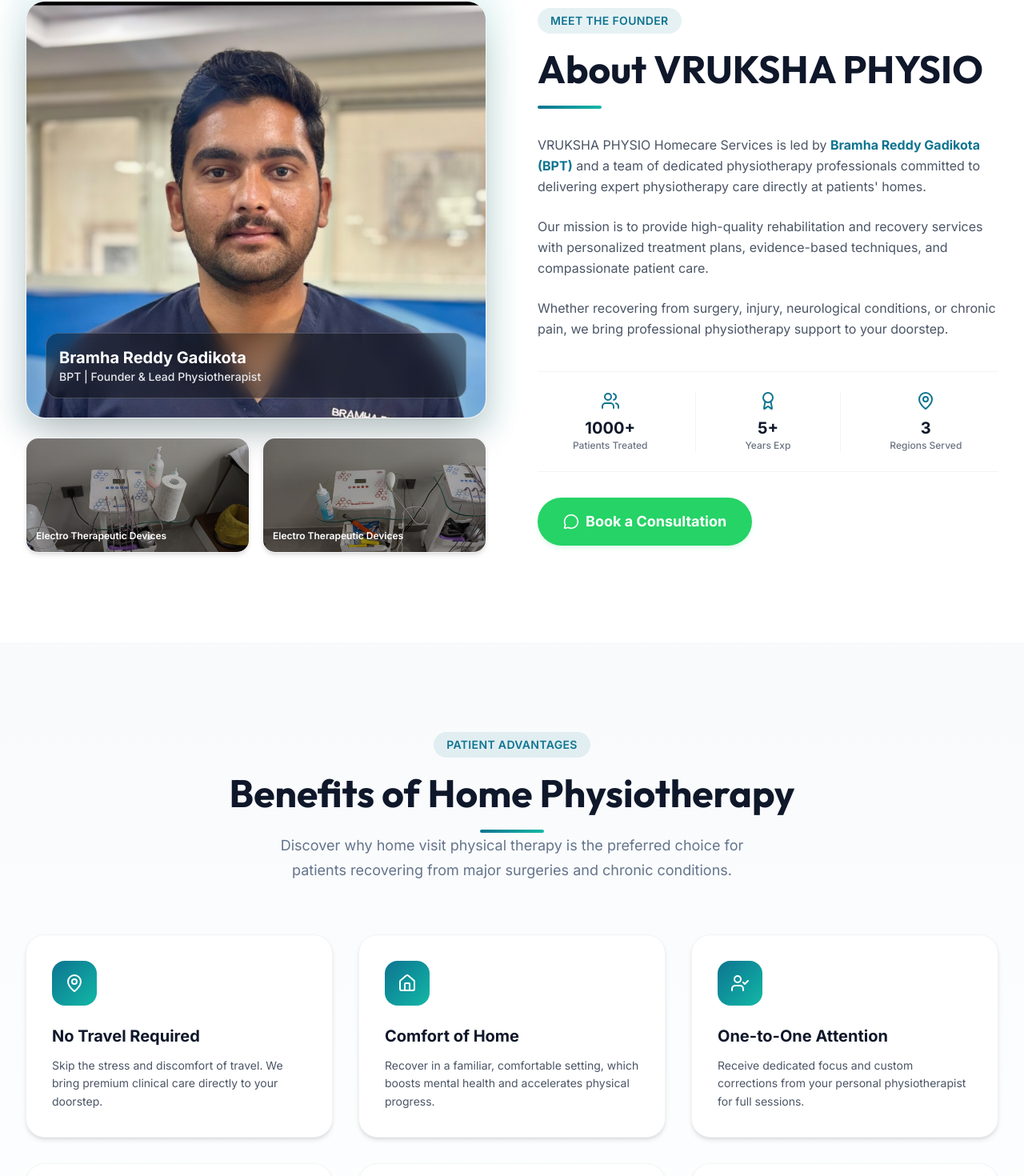
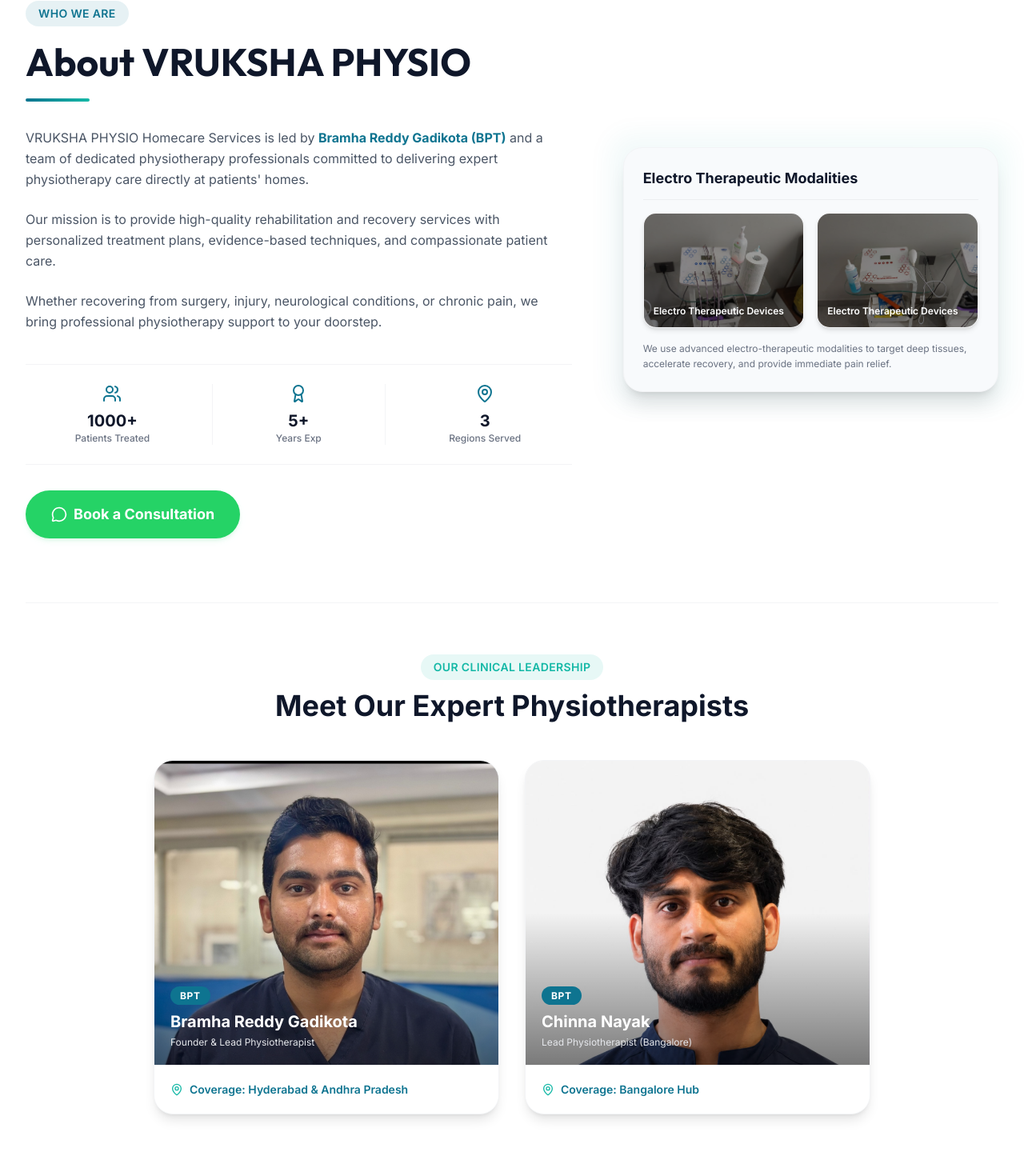
Before and after one commit to meghavamsikiran/vrukshaphysio, a React (Vite) app: page / in a window 1280 px wide. Shown: the part 5506-6976 px from the top of the page at 80% size. Built offline with nearby package versions, Linux system fonts and the light colour scheme.

Commit message:
Add Chinna Nayak (BPT) - Lead Physiotherapist Bangalore to clinical team showcase in About section

```diff
--- a/src/components/About.tsx
+++ b/src/components/About.tsx
@@ -1,65 +1,34 @@
 import { Award, Users, MapPin, MessageCircle } from 'lucide-react';
 
 const WHATSAPP_URL = 'https://wa.me/919381682898';
+
+const team = [
+  {
+    image: '/images/bramha-reddy.jpg',
+    name: 'Bramha Reddy Gadikota',
+    role: 'Founder & Lead Physiotherapist',
+    degree: 'BPT',
+    location: 'Hyderabad & Andhra Pradesh',
+  },
+  {
+    image: '/images/chinna-nayak.png',
+    name: 'Chinna Nayak',
+    role: 'Lead Physiotherapist (Bangalore)',
+    degree: 'BPT',
+    location: 'Bangalore Hub',
+  },
+];
 
 export default function About() {
   return (
     <section id="about" className="py-20 md:py-28 bg-white overflow-hidden">
       <div className="max-w-7xl mx-auto px-4 sm:px-6 lg:px-8">
-        <div className="grid grid-cols-1 lg:grid-cols-12 gap-12 lg:gap-16 items-center">
-          {/* Images Section */}
-          <div className="lg:col-span-6 space-y-6">
-            {/* Main Founder Card */}
-            <div className="relative">
-              {/* Decorative Frame */}
-              <div className="absolute -inset-4 rounded-3xl bg-gradient-to-tr from-[#0E7490] to-[#14B8A6] opacity-10 blur-lg"></div>
-
-              <div className="relative rounded-3xl overflow-hidden shadow-2xl border border-gray-100">
-                <img
-                  src="/images/bramha-reddy.jpg"
-                  alt="Bramha Reddy Gadikota - Founder & Lead Physiotherapist"
-                  className="w-full h-[450px] md:h-[520px] object-cover object-top hover:scale-102 transition-transform duration-500"
-                />
-
-                {/* Glass Badge */}
-                <div className="absolute bottom-6 left-6 right-6 p-4 rounded-2xl bg-black/40 backdrop-blur-md border border-white/20 text-white">
-                  <h4 className="text-xl font-bold font-[family-name:var(--font-outfit)]">
-                    Bramha Reddy Gadikota
-                  </h4>
-                  <p className="text-sm text-gray-200 font-medium">BPT | Founder & Lead Physiotherapist</p>
-                </div>
-              </div>
-            </div>
-
-            {/* Equipment Showcase */}
-            <div className="grid grid-cols-2 gap-4">
-              <div className="relative rounded-2xl overflow-hidden shadow-md border border-gray-100 h-36 bg-[#F8FAFC]">
-                <img
-                  src="/images/equipment-1.png"
-                  alt="Electro Therapeutic Devices"
-                  className="w-full h-full object-cover"
-                />
-                <div className="absolute inset-0 bg-black/30 flex items-end p-3">
-                  <span className="text-xs text-white font-semibold">Electro Therapeutic Devices</span>
-                </div>
-              </div>
-              <div className="relative rounded-2xl overflow-hidden shadow-md border border-gray-100 h-36 bg-[#F8FAFC]">
-                <img
-                  src="/images/equipment-2.png"
-                  alt="Electro Therapeutic Devices"
-                  className="w-full h-full object-cover"
-                />
-                <div className="absolute inset-0 bg-black/30 flex items-end p-3">
-                  <span className="text-xs text-white font-semibold">Electro Therapeutic Devices</span>
-                </div>
-              </div>
-            </div>
-          </div>
-
-          {/* Content Section */}
-          <div className="lg:col-span-6">
+        {/* Top Split Area: Content and Equipment */}
+        <div className="grid grid-cols-1 lg:grid-cols-12 gap-12 lg:gap-16 items-center mb-20">
+          {/* Content Area */}
+          <div className="lg:col-span-7">
             <span className="inline-block px-4 py-1.5 bg-[#0E7490]/10 text-[#0E7490] rounded-full text-sm font-semibold mb-4 tracking-wide uppercase">
-              Meet the Founder
+              Who We Are
             </span>
             <h2 className="section-title text-[#0F172A] teal-underline">
               About VRUKSHA PHYSIO
@@ -119,6 +88,90 @@
               </a>
             </div>
           </div>
+
+          {/* Equipment Showcase Area */}
+          <div className="lg:col-span-5 space-y-6">
+            <div className="relative">
+              <div className="absolute -inset-4 rounded-3xl bg-gradient-to-tr from-[#0E7490] to-[#14B8A6] opacity-5 blur-lg"></div>
+              <div className="relative bg-[#F8FAFC] border border-gray-100 rounded-3xl p-6 shadow-xl">
+                <h3 className="text-lg font-bold text-[#0F172A] mb-4 font-[family-name:var(--font-outfit)] border-b border-gray-200/60 pb-3">
+                  Electro Therapeutic Modalities
+                </h3>
+                <div className="grid grid-cols-1 sm:grid-cols-2 gap-4">
+                  <div className="relative rounded-2xl overflow-hidden shadow-md h-36 bg-white border border-gray-100 group">
+                    <img
+                      src="/images/equipment-1.png"
+                      alt="Electro Therapeutic Device - Multi-Stim"
+                      className="w-full h-full object-cover group-hover:scale-105 transition-transform duration-300"
+                    />
+                    <div className="absolute inset-0 bg-black/40 flex items-end p-3">
+                      <span className="text-xs text-white font-semibold">Electro Therapeutic Devices</span>
+                    </div>
+                  </div>
+                  <div className="relative rounded-2xl overflow-hidden shadow-md h-36 bg-white border border-gray-100 group">
+                    <img
+                      src="/images/equipment-2.png"
+                      alt="Electro Therapeutic Device - Ultrasound"
+                      className="w-full h-full object-cover group-hover:scale-105 transition-transform duration-300"
+                    />
+                    <div className="absolute inset-0 bg-black/40 flex items-end p-3">
+                      <span className="text-xs text-white font-semibold">Electro Therapeutic Devices</span>
+                    </div>
+                  </div>
+                </div>
+                <p className="text-xs text-gray-500 mt-4 leading-relaxed">
+                  We use advanced electro-therapeutic modalities to target deep tissues, accelerate recovery, and provide immediate pain relief.
+                </p>
+              </div>
+            </div>
+          </div>
+        </div>
+
+        {/* Team Sub-Section */}
+        <div className="border-t border-gray-100 pt-16">
+          <div className="text-center mb-12">
+            <span className="inline-block px-4 py-1.5 bg-[#14B8A6]/10 text-[#14B8A6] rounded-full text-sm font-semibold mb-3 tracking-wide uppercase">
+              Our Clinical Leadership
+            </span>
+            <h3 className="text-2xl md:text-4xl font-bold font-[family-name:var(--font-outfit)] text-[#0F172A]">
+              Meet Our Expert Physiotherapists
+            </h3>
+          </div>
+
+          <div className="grid grid-cols-1 sm:grid-cols-2 gap-8 max-w-4xl mx-auto">
+            {team.map((member) => (
+              <div
+                key={member.name}
+                className="bg-[#F8FAFC] border border-gray-100 rounded-3xl overflow-hidden shadow-lg hover:shadow-xl transition-all duration-300 group flex flex-col"
+              >
+                {/* Photo */}
+                <div className="relative h-[380px] overflow-hidden bg-gray-50">
+                  <img
+                    src={member.image}
+                    alt={`${member.name} (${member.degree})`}
+                    className="w-full h-full object-cover object-top group-hover:scale-103 transition-all duration-500"
+                  />
+                  <div className="absolute inset-0 bg-gradient-to-t from-black/50 via-transparent to-transparent"></div>
+                  {/* Name overlay */}
+                  <div className="absolute bottom-5 left-5 right-5 text-white">
+                    <span className="bg-[#0E7490] text-white text-xs font-bold px-3 py-1 rounded-full uppercase tracking-wider">
+                      {member.degree}
+                    </span>
+                    <h4 className="text-xl font-bold font-[family-name:var(--font-outfit)] mt-2">
+                      {member.name}
+                    </h4>
+                    <p className="text-xs text-gray-200 mt-1">{member.role}</p>
+                  </div>
+                </div>
+
+                {/* Meta details */}
+                <div className="p-5 flex items-center gap-2 text-[#0E7490] font-semibold text-sm bg-white border-t border-gray-100">
+                  <MapPin className="w-4 h-4 shrink-0 text-[#14B8A6]" />
+                  <span>Coverage: {member.location}</span>
+                </div>
+              </div>
+            ))}
+          </div>
         </div>
       </div>
     </section>
```
Also changed, not shown: public/images/chinna-nayak.png (added).
